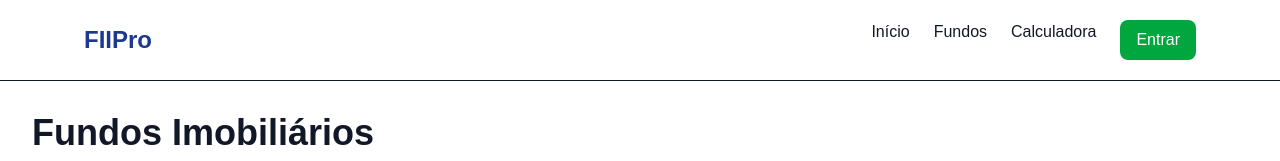
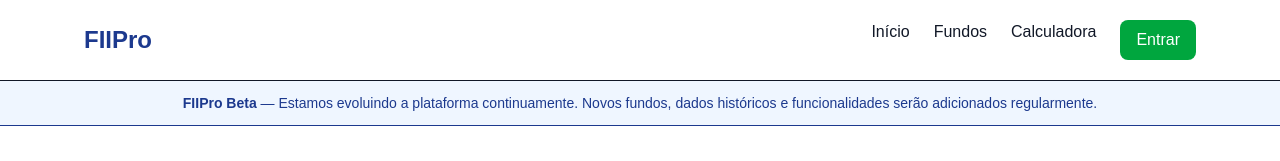
Before and after one commit to rodolforosseto-alt/fiipro-platform, a Next.js app: page /fundos in a window 1280 px wide. Shown: the top 161 px of the page. Built offline with nearby package versions, Linux system fonts and the light colour scheme; no server answers; the database is empty.

Commit message:
fix: update site metadata

```diff
--- a/src/app/fundos/[ticker]/page.tsx
+++ b/src/app/fundos/[ticker]/page.tsx
@@ -29,6 +29,9 @@ from "@/features/fundos/components/FundDividendSection";
 import { FundMarketSection }
 from "@/features/fundos/components/FundMarketSection";
 
+import { registrarAcessoFundo }
+from "@/features/analytics/services/access.service";
+
 interface Props {
 
 params: Promise<{
@@ -52,6 +55,11 @@ await getFundoByTicker(ticker);
 if (!fundo) {
   notFound();
 }
+
+await registrarAcessoFundo(
+fundo.id,
+fundo.ticker
+);
 
 const dividendos =
 await getDividendosByFundo(fundo.id);
--- a/src/app/layout.tsx
+++ b/src/app/layout.tsx
@@ -4,6 +4,9 @@ import { Footer } from "@/components/layout/Footer";
 import type { Metadata } from "next";
 import { Geist, Geist_Mono } from "next/font/google";
 import "./globals.css";
+
+import { BetaBanner }
+from "@/components/layout/BetaBanner";
 
 const geistSans = Geist({
   variable: "--font-geist-sans",
@@ -16,8 +19,9 @@ const geistMono = Geist_Mono({
 });
 
 export const metadata: Metadata = {
-  title: "Create Next App",
-  description: "Generated by create next app",
+  title: "FIIPro | Análise de Fundos Imobiliários",
+  description:
+    "Analise fundos imobiliários, acompanhe dividendos, cotações e indicadores em uma plataforma completa para investidores.",
 };
 
 export default function RootLayout({ children }: LayoutProps<"/">) {
@@ -30,6 +34,8 @@ export default function RootLayout({ children }: LayoutProps<"/">) {
 
   <Header />
 
+  <BetaBanner />
+
   <main className="flex-1">
     {children}
   </main>
--- /dev/null
+++ b/src/components/layout/BetaBanner.tsx
@@ -0,0 +1,29 @@
+export function BetaBanner(){
+
+return (
+
+<div className="
+border-b
+bg-blue-50
+px-6
+py-3
+text-center
+text-sm
+text-blue-900
+">
+
+<strong>
+FIIPro Beta
+</strong>
+
+{" — "}
+
+Estamos evoluindo a plataforma continuamente.
+Novos fundos, dados históricos e funcionalidades
+serão adicionados regularmente.
+
+</div>
+
+)
+
+}
--- /dev/null
+++ b/src/features/analytics/services/access.service.ts
@@ -0,0 +1,33 @@
+import { supabase } from "@/lib/supabase";
+
+
+export async function registrarAcessoFundo(
+fundoId:string,
+ticker:string
+){
+
+
+const { error } =
+
+await supabase
+.from("acessos_fundos")
+.insert({
+
+fundo_id:fundoId,
+
+ticker
+
+});
+
+
+
+if(error){
+
+console.error(
+"Erro registrando acesso:",
+JSON.stringify(error, null, 2)
+);
+
+}
+
+}
```
